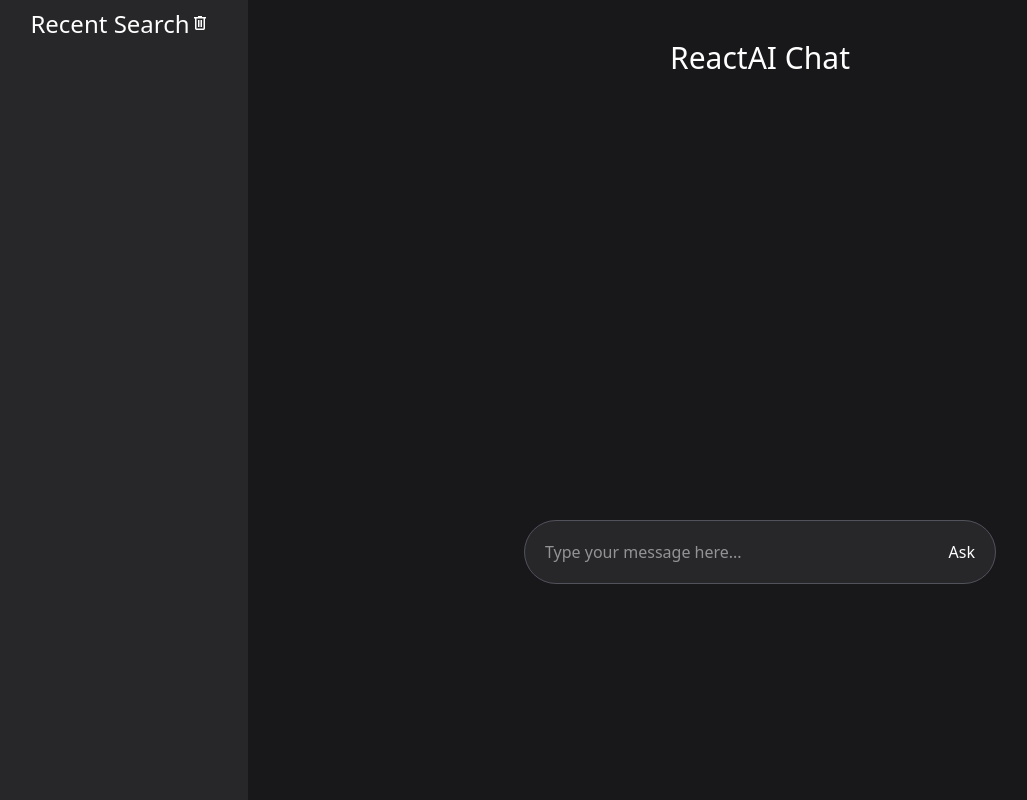
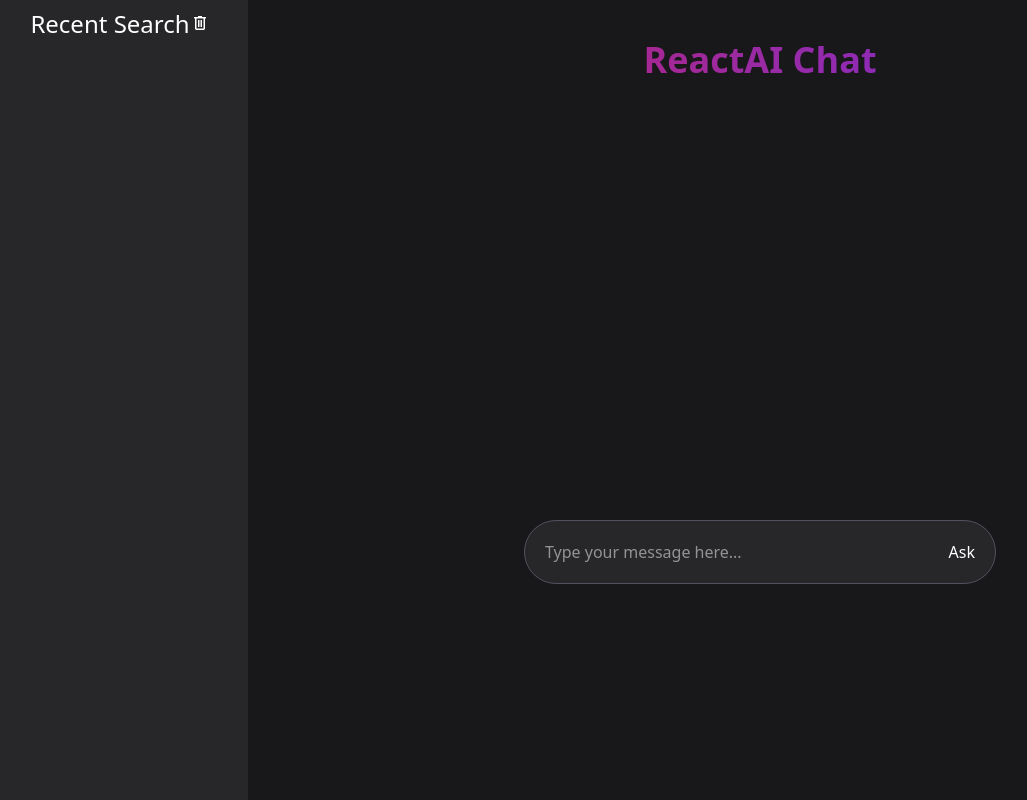
Before and after one commit to rathaur08/reactai-chat, a React (Vite) app: page / in a window 1280 px wide. Shown: the whole page, without its empty margins (8-1035 px from the left). Built offline with nearby package versions, Linux system fonts and the light colour scheme.

Commit message:
Implementing Loaders, Scroll Features & Elegant Headings

```diff
--- a/src/App.jsx
+++ b/src/App.jsx
@@ -1,4 +1,4 @@
-import React, { useEffect, useState } from 'react';
+import React, { useEffect, useRef, useState } from 'react';
 import './App.css';
 import { URL } from './Constants';
 import Answers from './components/Answers';
@@ -8,6 +8,9 @@
   const [result, setResult] = useState([]);
   const [resentHistory, setResentHistory] = useState(JSON.parse(localStorage.getItem('history')));
   const [selectedHistory, setSelectedHistory] = useState(null);
+  const scrollToAns = useRef();
+  const [loader, setLoader] = useState(false);
+
 
   // Gemini API details
   const API_KEY = "AIzaSyC8wcPyp6i_VjkxK59boY3bQzHEoAFI56s";
@@ -36,7 +39,7 @@
           parts: [{ text: questionToAsk }]
         }]
       };
-
+      setLoader(true);
       const response = await fetch(URL, {
         method: "POST",
         headers: {
@@ -60,6 +63,12 @@
       // console.log("Gemini Response:", answer);
       setResult([...result, { type: "q", text: question ? question : selectedHistory }, { type: "a", text: answer }]);
       setQuestiony("");
+
+      setTimeout(() => {
+        scrollToAns.current.scrollTop = scrollToAns.current.scrollHeight;
+      }, 300);
+      setLoader(false);
+
     } catch (err) {
       console.error("Gemini API error:", err.message);
     }
@@ -105,9 +114,22 @@
           </ul>
         </div>
         <div className='col-span-4 p-10'>
-          <div className='container h-120'>
-            <h1 className='text-white text-3xl'>ReactAI Chat</h1>
-            <div className='text-zinc-300 h-100 rounded-md overflow-auto'>
+          <h1 className='text-4xl bg-clip-text text-transparent bg-gradient-to-r from-pink-700 to-violet-700 font-bold'>
+            ReactAI Chat</h1>
+          {
+            loader ?
+              <div role="status">
+                <svg aria-hidden="true" className="inline w-8 h-8 text-gray-200 animate-spin dark:text-gray-600 fill-purple-600" viewBox="0 0 100 101" fill="none" xmlns="http://www.w3.org/2000/svg">
+                  <path d="M100 50.5908C100 78.2051 77.6142 100.591 50 100.591C22.3858 100.591 0 78.2051 0 50.5908C0 22.9766 22.3858 0.59082 50 0.59082C77.6142 0.59082 100 22.9766 100 50.5908ZM9.08144 50.5908C9.08144 73.1895 27.4013 91.5094 50 91.5094C72.5987 91.5094 90.9186 73.1895 90.9186 50.5908C90.9186 27.9921 72.5987 9.67226 50 9.67226C27.4013 9.67226 9.08144 27.9921 9.08144 50.5908Z" fill="currentColor" />
+                  <path d="M93.9676 39.0409C96.393 38.4038 97.8624 35.9116 97.0079 33.5539C95.2932 28.8227 92.871 24.3692 89.8167 20.348C85.8452 15.1192 80.8826 10.7238 75.2124 7.41289C69.5422 4.10194 63.2754 1.94025 56.7698 1.05124C51.7666 0.367541 46.6976 0.446843 41.7345 1.27873C39.2613 1.69328 37.813 4.19778 38.4501 6.62326C39.0873 9.04874 41.5694 10.4717 44.0505 10.1071C47.8511 9.54855 51.7191 9.52689 55.5402 10.0491C60.8642 10.7766 65.9928 12.5457 70.6331 15.2552C75.2735 17.9648 79.3347 21.5619 82.5849 25.841C84.9175 28.9121 86.7997 32.2913 88.1811 35.8758C89.083 38.2158 91.5421 39.6781 93.9676 39.0409Z" fill="currentFill" />
+                </svg>
+                <span className="sr-only">Loading...</span>
+              </div>
+              : null
+          }
+
+          <div ref={scrollToAns} className='container h-110 overflow-scroll' ref={scrollToAns}>
+            <div className='text-zinc-300'>
               <ul>
                 {
                   result.map((item, index) => (
@@ -123,13 +145,6 @@
                     </div>
                   ))
                 }
-                {/* {
-                  result && result.map((item, index) => (
-                    <li key={index + Math.rendom()}>
-                      <Answers ans={item} index={index} totalResult={result.length} />
-                    </li>
-                  ))
-                } */}
               </ul>
             </div>
           </div>
```
